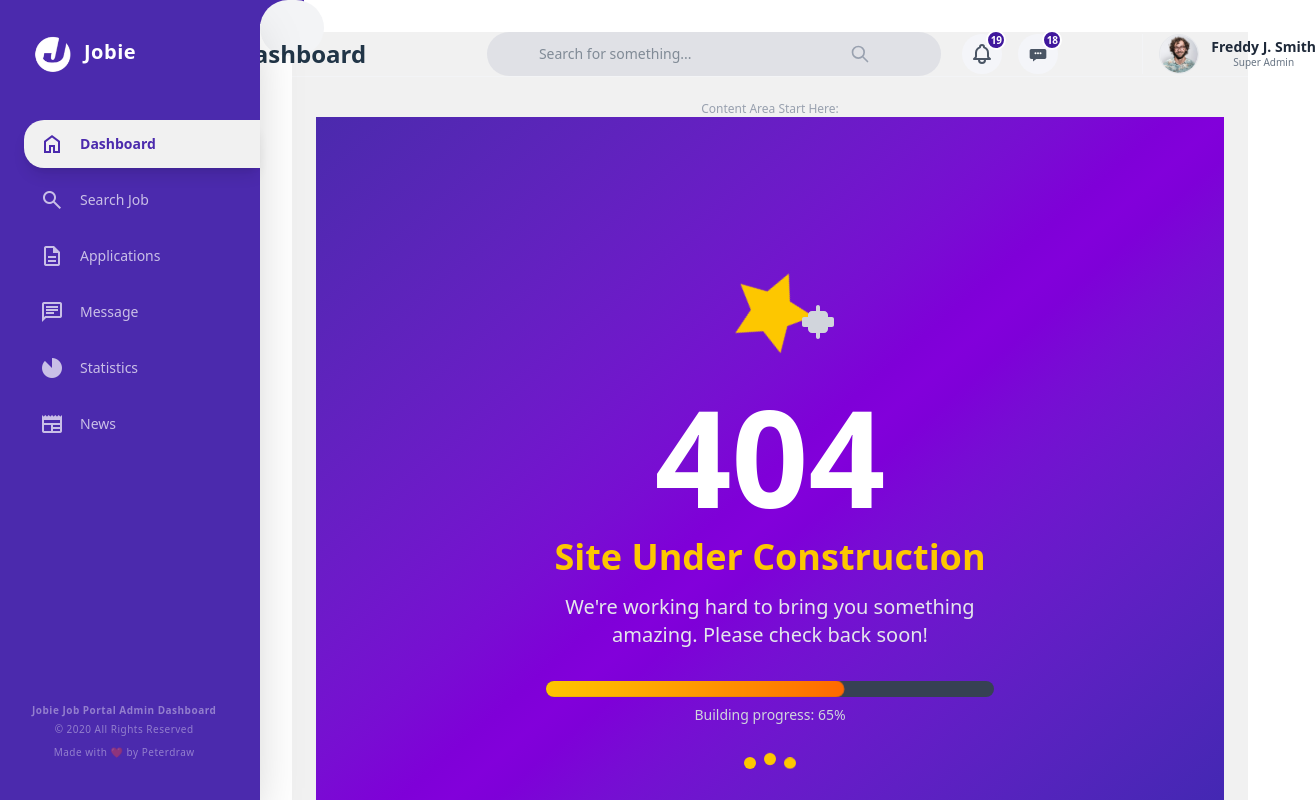
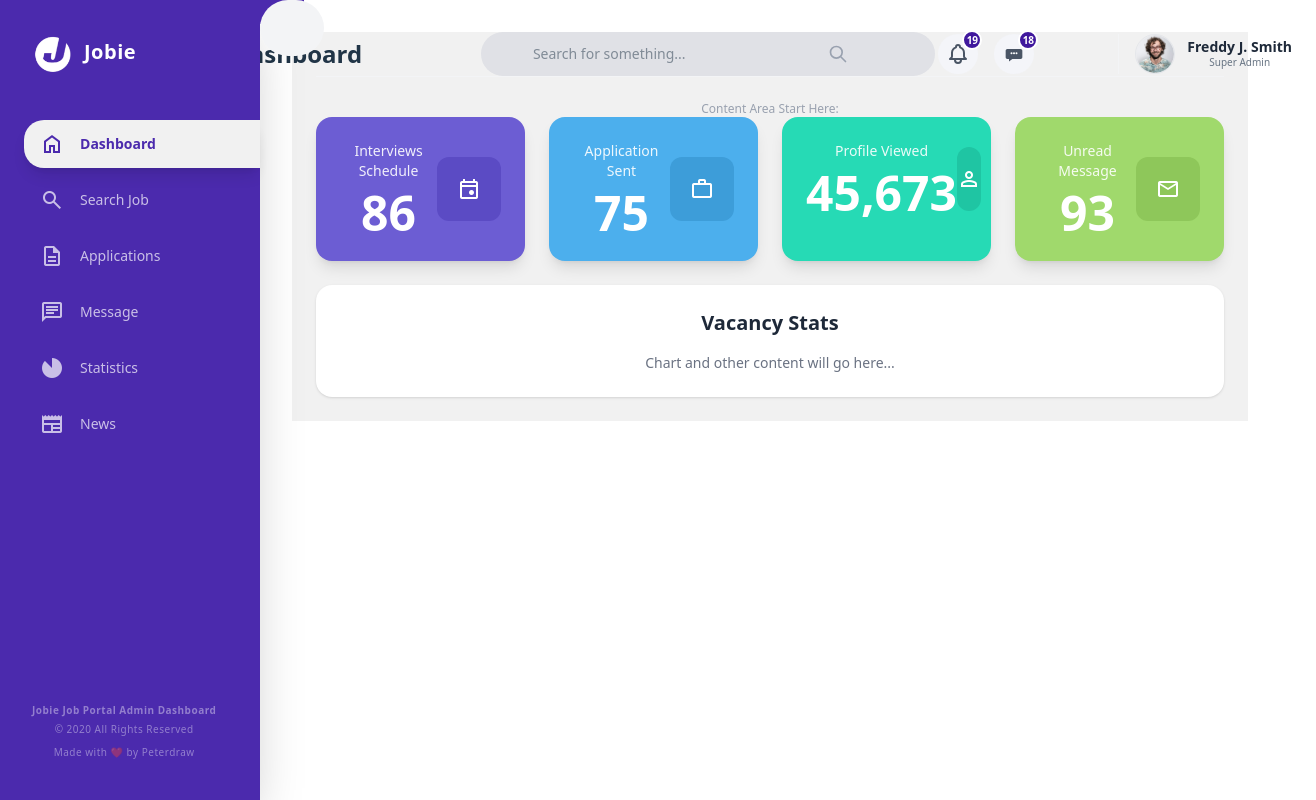
Before and after one commit to Tekfred/Jobie-Dashboard, a Vue app: page / in a window 1280 px wide. Shown: the top 800 px of the page, 1316 px wide, since content can reach past the window. Built offline with nearby package versions, Linux system fonts and the light colour scheme.

Commit message:
modfied and updated the ui

```diff
--- /dev/null
+++ b/src/Features/dashboard/Components/StatCard.vue
@@ -0,0 +1,68 @@
+<script setup>
+/**
+ * StatCard Component
+ *
+ * Props explanation:
+ * - title: The label text (e.g., "Interviews Schedule")
+ * - value: The big number to display (e.g., "86")
+ * - icon: The icon name from Material Symbols
+ * - bgColor: Background color class (e.g., "bg-[#6C5DD3]")
+ * - iconBg: Icon background color (slightly lighter shade)
+ */
+
+defineProps({
+  title: {
+    type: String,
+    required: true
+  },
+  value: {
+    type: [String, Number],
+    required: true
+  },
+  icon: {
+    type: String,
+    required: true
+  },
+  bgColor: {
+    type: String,
+    default: 'bg-purple-600'
+  },
+  iconBg: {
+    type: String,
+    default: 'bg-purple-500'
+  }
+});
+</script>
+
+<template>
+
+  <div
+    class="rounded-2xl shadow-lg p-6 text-white transition-transform duration-300 hover:scale-105 hover:shadow-xl cursor-pointer"
+    :class="bgColor"
+  >
+    <div class="flex items-center justify-between">
+      <!-- Left side: Text content -->
+      <div class="flex-1">
+        <!-- Title text - smaller and slightly transparent -->
+        <p class="text-sm font-medium opacity-90 mb-2">
+          {{ title }}
+        </p>
+
+        <!-- Big number - the main stat -->
+        <h2 class="text-5xl font-bold">
+          {{ value }}
+        </h2>
+      </div>
+
+      <!-- Right side: Icon container -->
+      <div
+        class="w-16 h-16 rounded-xl flex items-center justify-center"
+        :class="iconBg"
+      >
+        <span class="material-symbols-outlined text-4xl text-white">
+          {{ icon }}
+        </span>
+      </div>
+    </div>
+  </div>
+</template>
--- a/src/Features/dashboard/Dashboardview.vue
+++ b/src/Features/dashboard/Dashboardview.vue
@@ -1,94 +1,75 @@
 <script setup>
 import { ref, computed } from "vue";
-// import StatCard from "@/components/ui/StatCard.vue";
-import { useRoute } from "vue-router";
 const stop = ref("Hello World");
 const start = ref(true);
+import StatCard from "@/Features/dashboard/Components/StatCard.vue";
+
+// **
+//  * Dashboard Stats Data
+//  *
+//  * Why use an array?
+//  * - Easy to loop through with v-for
+//  * - Keeps data organized
+//  * - Easy to add/remove cards later
+//  */
+const stats = ref([
+  {
+    id: 1,
+    title: "Interviews Schedule",
+    value: "86",
+    icon: "event", // Material Symbols icon name
+    bgColor: "bg-[#6C5DD3]", // Purple
+    iconBg: "bg-[#5B4BC4]",
+  },
+  {
+    id: 2,
+    title: "Application Sent",
+    value: "75",
+    icon: "work", // Briefcase icon
+    bgColor: "bg-[#4CAFED]", // Blue
+    iconBg: "bg-[#3D9DD9]",
+  },
+  {
+    id: 3,
+    title: "Profile Viewed",
+    value: "45,673",
+    icon: "person", // Person icon
+    bgColor: "bg-[#26DAB5]", // Green/Teal
+    iconBg: "bg-[#1FC5A3]",
+  },
+  {
+    id: 4,
+    title: "Unread Message",
+    value: "93",
+    icon: "mail", // Email icon
+    bgColor: "bg-[#A0D96C]", // Light green
+    iconBg: "bg-[#8EC75A]",
+  },
+]);
 </script>
 
 <template>
+  <div class="space-y-6">
+    <!--
+      Stats Grid Container:
 
-
-      <!-- <div class="space-y-8">
-        <div class="grid grid-cols-1 md:grid-cols-2 lg:grid-cols-4 gap-6">
-          <StatCard label="Interviews" count="48" colorClass="bg-purple-600">
-            <template #icon>🎤</template>
-          </StatCard>
-
-          <StatCard label="Applications" count="125" colorClass="bg-blue-400">
-            <template #icon>📄</template>
-          </StatCard>
-
-          <StatCard label="Profile Visits" count="452" colorClass="bg-teal-400">
-            <template #icon>👁️</template>
-          </StatCard>
-
-          <StatCard label="Inscriptions" count="12" colorClass="bg-orange-400">
-            <template #icon>✍️</template>
-          </StatCard>
-        </div>
-
-        <div class="bg-white p-6 rounded-2xl shadow-sm h-64">
-          <h2 class="font-bold mb-4">Vacancy Stats</h2>
-        </div> -->
-      <!-- </div> -->
-
-
-
-
-<main class="bg-linear-to-br from-[#4B2AAD] via-purple-700 to-indigo-800 min-h-screen flex items-center justify-center">
-
-  <div class="text-center px-4">
-
-    <!-- Animated Construction Icon -->
-    <div class="mb-8 flex justify-center">
-      <!-- Animated Crane/Warning Sign -->
-      <div class="relative">
-        <!-- Rotating Gear/Cog -->
-        <svg class="w-24 h-24 text-yellow-400 animate-spin" style="animation-duration: 3s;" fill="currentColor" viewBox="0 0 24 24">
-          <path d="M12 2L15.09 8.26L22 9.27L17 14.14L18.18 21.02L12 17.77L5.82 21.02L7 14.14L2 9.27L8.91 8.26L12 2Z"/>
-        </svg>
-
-        <!-- Bouncing Hammer -->
-        <div class="absolute -right-6 top-8 animate-bounce">
-          <svg class="w-12 h-12 text-gray-300" fill="currentColor" viewBox="0 0 24 24">
-            <path d="M20 14v-3c0-.55-.45-1-1-1h-2v-1c0-1.1-.9-2-2-2h-2V5c0-.55-.45-1-1-1s-1 .45-1 1v2H9c-1.1 0-2 .9-2 2v1H5c-.55 0-1 .45-1 1v3c0 .55.45 1 1 1h2v1c0 1.1.9 2 2 2h2v2c0 .55.45 1 1 1s1-.45 1-1v-2h2c1.1 0 2-.9 2-2v-1h2c.55 0 1-.45 1-1z"/>
-          </svg>
-        </div>
-      </div>
+      Grid explanation:
+      - grid: Enable CSS Grid
+      - grid-cols-1: 1 column on mobile
+      - md:grid-cols-2: 2 columns on tablets
+      - lg:grid-cols-4: 4 columns on desktop
+      - gap-6: Space between cards
+    -->
+    <div class="grid grid-cols-1 md:grid-cols-2 lg:grid-cols-4 gap-6">
+      <StatCard v-for="stat in stats" :key="stat.id" v-bind="stat" />
     </div>
 
-    <!-- 404 Text -->
-    <h1 class="text-9xl font-bold text-white mb-4 animate-pulse">404</h1>
-
-    <!-- Under Construction Message -->
-    <div class="space-y-4">
-      <h2 class="text-3xl md:text-4xl font-semibold text-yellow-400">
-        Site Under Construction
-      </h2>
-      <p class="text-lg md:text-xl text-gray-200 max-w-md mx-auto">
-        We're working hard to bring you something amazing. Please check back soon!
+    <!-- Placeholder for other dashboard content -->
+    <div class="bg-white rounded-2xl shadow p-6 mt-6">
+      <h3 class="text-xl font-bold text-gray-800 mb-4">Vacancy Stats</h3>
+      <p class="text-gray-500 text-sm">
+        Chart and other content will go here...
       </p>
     </div>
-
-    <!-- Animated Progress Bar -->
-    <div class="mt-8 max-w-md mx-auto">
-      <div class="bg-gray-700 rounded-full h-4 overflow-hidden">
-        <div class="bg-linear-to-r from-yellow-400 to-orange-500 h-full rounded-full animate-pulse" style="width: 65%"></div>
-      </div>
-      <p class="text-gray-300 text-sm mt-2">Building progress: 65%</p>
-    </div>
-
-    <!-- Animated Dots -->
-    <div class="flex justify-center gap-2 mt-8">
-      <div class="w-3 h-3 bg-yellow-400 rounded-full animate-bounce" style="animation-delay: 0s"></div>
-      <div class="w-3 h-3 bg-yellow-400 rounded-full animate-bounce" style="animation-delay: 0.1s"></div>
-      <div class="w-3 h-3 bg-yellow-400 rounded-full animate-bounce" style="animation-delay: 0.2s"></div>
-    </div>
-
   </div>
-
-
-
-  </main>
 </template>
--- a/src/Features/layout/MainLayout.vue
+++ b/src/Features/layout/MainLayout.vue
@@ -16,7 +16,7 @@ const mainMargin = computed(() => {
 <template>
   <div class="flex-1 flex flex-col transition-all duration-300"
       :class="mainMargin">
-    <section class="bg-[#f1f1f1] bg-auto">
+    <section class="bg-[#f1f1f1] px-6">
       <Navbar />
     </section>
 
--- a/src/Features/layout/Navbar.vue
+++ b/src/Features/layout/Navbar.vue
@@ -29,17 +29,10 @@ const toggle = () => {
 };
 
 
-const mainMargin = computed(() => {
-  return uiStore.isSidebarOpen ? 'ml-0.1' : 'ml-20';
-})
 </script>
 <template>
-  <nav class="flex items-center justify-between border-b border-gray-100">
-    <div class="absolute -top-14 left-56 w-20 h-20 bg-[#4B2AAD] -right-3 " :class= 'mainMargin'>
-      <div
-        class="absolute -bottom-8 -right-5 w-16 h-14 bg-gray-100 rounded-full"
-      ></div>
-    </div>
+  <nav class="flex items-center justify-between border-b border-gray-100 ">
+
     <div class="flex items-center relative right-55">
       <button
         class="hamburger--vortex ml-20 mr-4 scale-65"
@@ -51,7 +44,7 @@ const mainMargin = computed(() => {
           <span class="hamburger-inner"></span>
         </span>
       </button>
-      <h1 class="font-bold text-2xl ml-7 animate__animated animate__fadeInDown">Dashboard</h1>
+      <h1 class="font-bold text-2xl ">Dashboard</h1>
     </div>
 
     <div class="flex items-center w-1/3 relative right-24">
--- a/src/Features/layout/sidebar.vue
+++ b/src/Features/layout/sidebar.vue
@@ -22,6 +22,10 @@ const currentPageName = computed(() => {
   const current = menuItems.find((item) => item.path === route.path);
   return current ? current.name : "Dashboard";
 });
+
+const sideMargin = computed(() => {
+  return uiStore.isSidebarOpen ? 'ml-05' : 'ml-25';
+})
 </script>
 
 <template>
@@ -29,6 +33,15 @@ const currentPageName = computed(() => {
      class="fixed left-0 top-0 h-screen bg-[#4B2AAD] px-6 py-8 text-white shadow-2xl z-20 transition-all duration-300"
     :class="uiStore.isSidebarOpen ? 'w-65' : 'w-20'"
   >
+
+
+
+
+   <div class="absolute -top-14 left-56 w-20 h-20 bg-[#4B2AAD] -right-3 " :class= 'sideMargin'>
+      <div
+        class="absolute -bottom-8 -right-5 w-16 h-14 bg-gray-100 rounded-full"
+      ></div>
+    </div>
     <!-- Logo  hide text when collapsed-->
     <div class="flex items-center gap-3 mb-12 px-2 overflow-hidden">
       <div class="w-10 h-10 rounded-xl flex items-center justify-center shrink-0">
```
Also changed, not shown: src/Features/dashboard/Components/RecentActivityList.vue (added), src/Features/dashboard/Components/VacancyChart.vue (deleted), src/Features/dashboard/Components/VacancyStats.vue (added).
